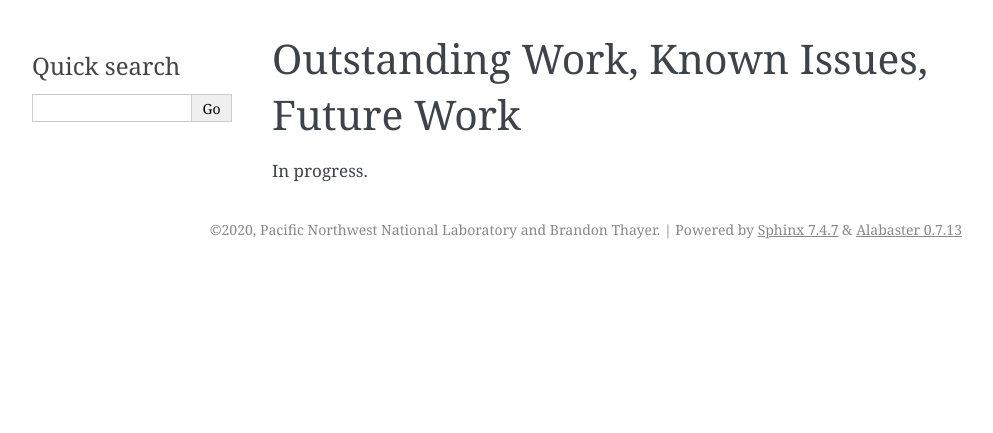
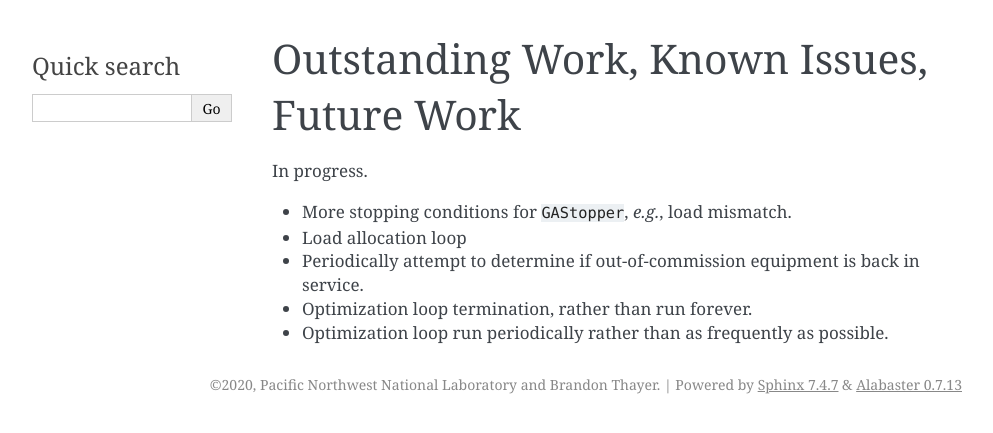
Before and after one commit to GRIDAPPSD/pyvvo, a Sphinx documentation site: the page built from docs/outstanding_work.rst, in a window 1280 px wide. Shown: the top 433 px of the page, without its empty margins (148-1141 px from the left). Built offline with Sphinx 7.4.7, drawn with Linux system fonts in a browser that asks for light colours.

Commit message:
Committing some in-progress docs to prep for GitHub Pages experiment.

```diff
--- a/docs/outstanding_work.rst
+++ b/docs/outstanding_work.rst
@@ -3,3 +3,11 @@
 Outstanding Work, Known Issues, Future Work
 ===========================================
 In progress.
+
+-   More stopping conditions for ``GAStopper``, *e.g.*, load mismatch.
+-   Load allocation loop
+-   Periodically attempt to determine if out-of-commission equipment
+    is back in service.
+-   Optimization loop termination, rather than run forever.
+-   Optimization loop run periodically rather than as frequently as
+    possible.
```
Also changed, not shown: docs/rst_latex/load_modeling.rst (added, +15 -0 lines), 1 other file.
